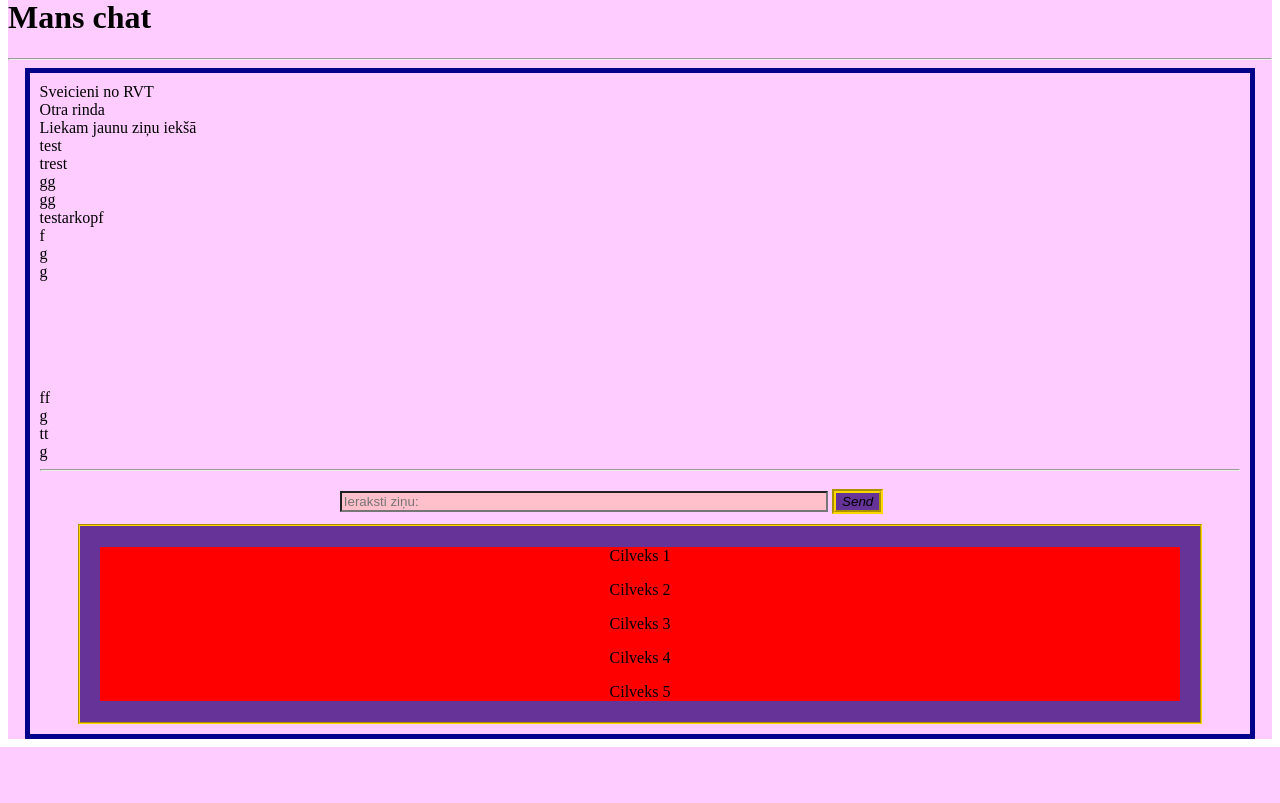
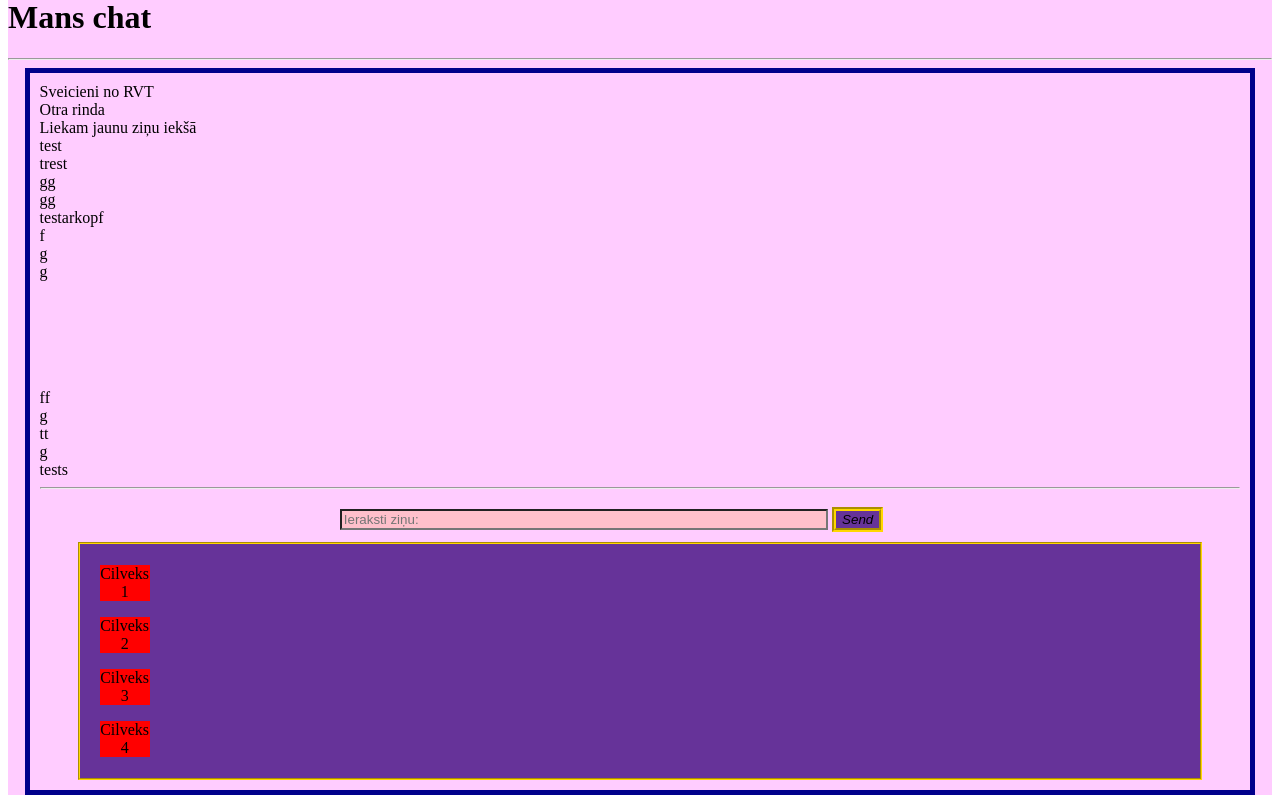
Before and after one commit to KristiaansRiekstins/chatprojekts2, a Flask app: page / in a window 1280 px wide. Shown: the part 110-913 px from the top of the page. Before the commit the page ends 857 px from the top, so only its background shows below. Run offline with Flask 2, Linux system fonts and the light colour scheme; some libraries are stand-ins or nearby versions.

Commit message:
stundas cakaresanaas

```diff
--- a/chats.txt
+++ b/chats.txt
@@ -19,3 +19,4 @@ ff
 g
 tt
 g
+tests
--- a/static/css/main.css
+++ b/static/css/main.css
@@ -49,3 +49,8 @@
     border: 2px groove gold;
     padding: 5px 20px 5px 20px;
 }
+
+.kolona-k{
+    max-width: 50px;
+    max-height: 50px;
+}
--- a/templates/chats.html
+++ b/templates/chats.html
@@ -5,8 +5,8 @@
 {% block izvelne %}
     <body onload="lasiChatu();" class="body">
 
-        <div class="container">
-            <div class="row">
+        <div class="container konteineris-s">
+            <div class="row rinda-r">
 
 
                 <div class="col-md-2 col-sm-6 col-1" style="background-color:#ffccff">
@@ -23,12 +23,20 @@
                             <button class="btn btn-success myBtn" role="button" onClick="suutiZinju();" type="submit">Send</button>
                         </div>
                         <div class="peoplebox">
-                            <div class="col-md-2 col-sm-6 col-1" style="background-color:red">
-                                <p>Cilveks 1</p>
-                                <p>Cilveks 2</p>
-                                <p>Cilveks 3</p>
-                                <p>Cilveks 4</p>
-                                <p>Cilveks 5</p>
+                            <div class="row rinda-r">
+                                <div class="col-md-2 col-sm-6 kolona-k" style="background-color:red">
+                                    <p>Cilveks 1</p>
+
+                                </div>
+                                <div class="col-md-2 col-sm-6 kolona-k" style="background-color:red">
+                                    <p>Cilveks 2</p>
+                                </div>
+                                <div class="col-md-2 col-sm-6 kolona-k" style="background-color:red">
+                                    <p>Cilveks 3</p>
+                                </div>
+                                <div class="col-md-2 col-sm-6 kolona-k" style="background-color:red">
+                                    <p>Cilveks 4</p>
+                                </div>
                             </div>
                         </div>
                     </div>
```
